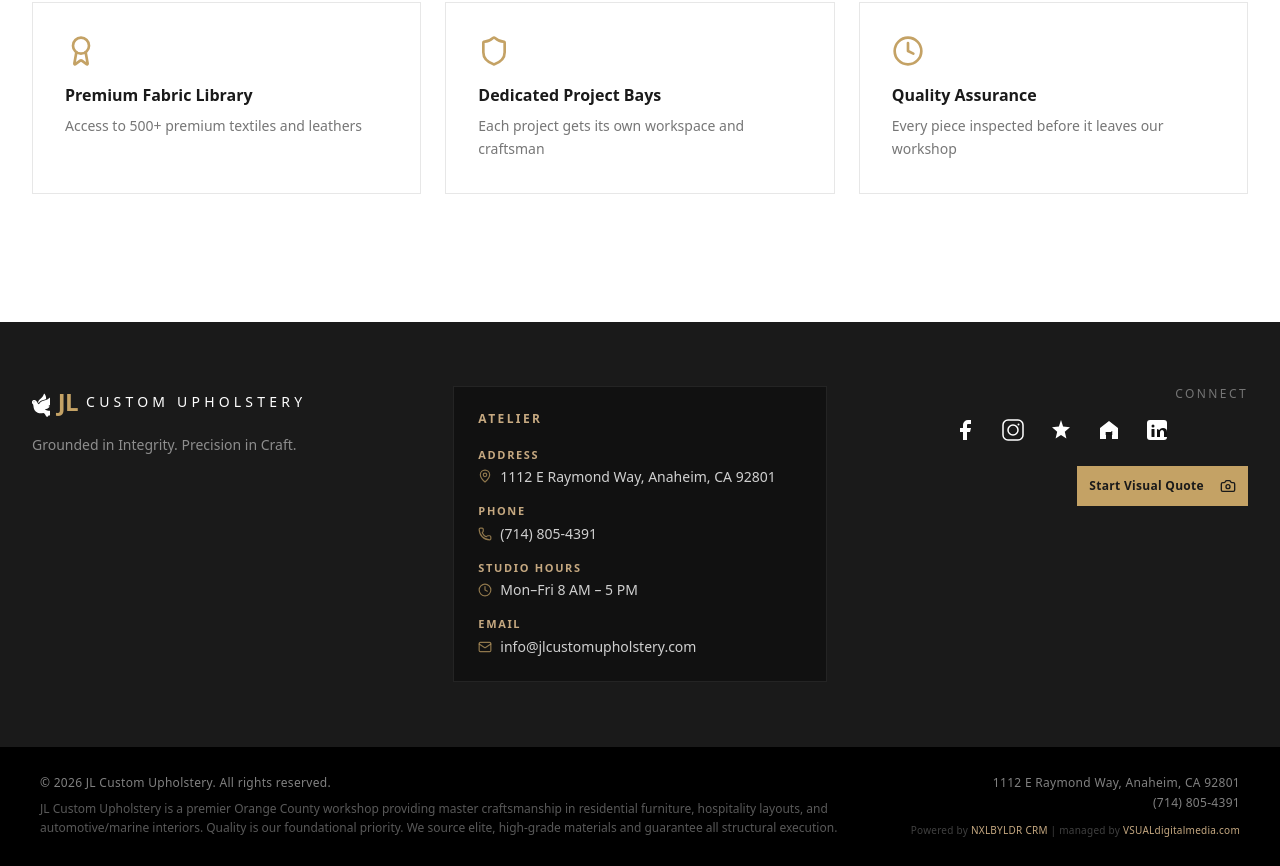
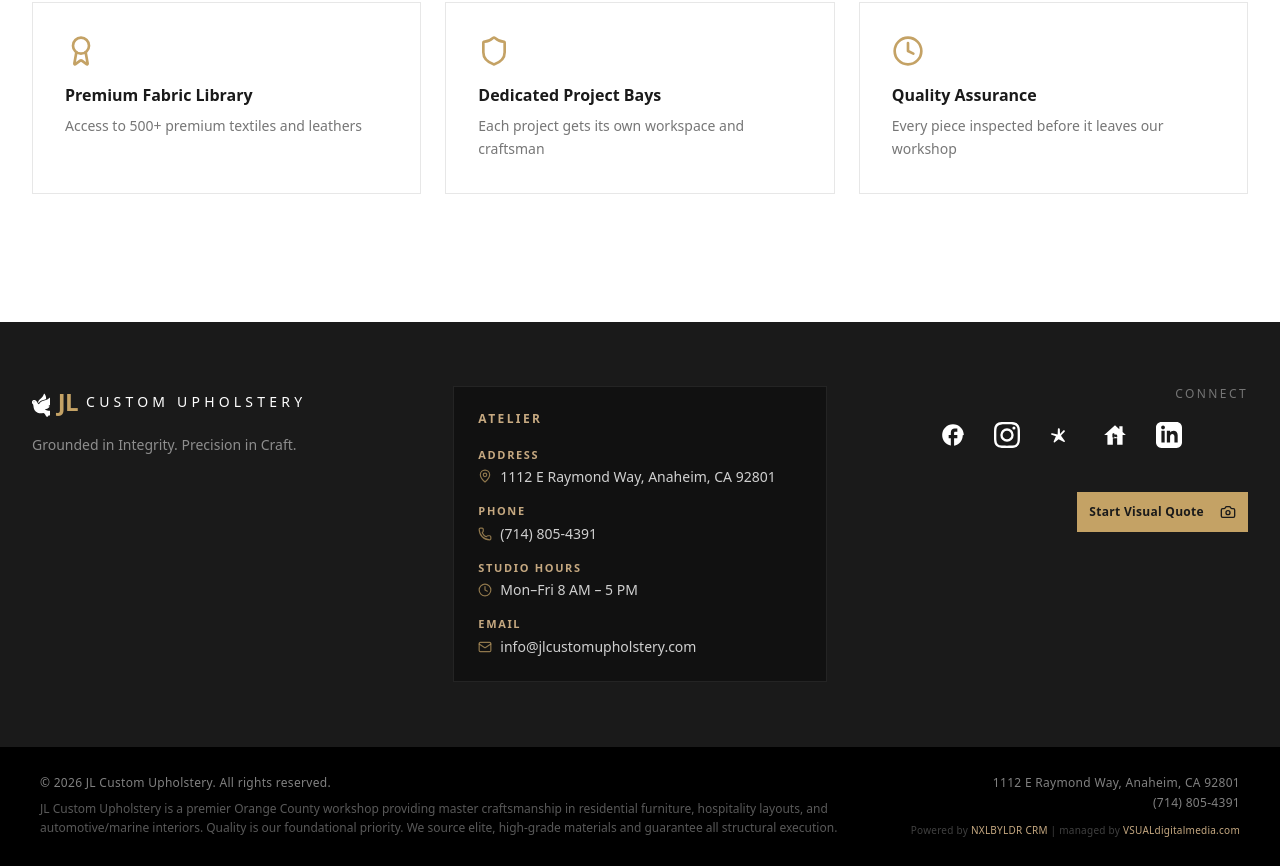
Before and after one commit to mohontotopu48-maker/JLLLL, a Next.js app: page / in a window 1280 px wide. Shown: the part 5247-6113 px from the top of the page. Built offline with nearby package versions, Linux system fonts and the light colour scheme.

Commit message:
8c274f6c-e929-441a-a352-a3fcaca233ca

```diff
--- a/src/app/globals.css
+++ b/src/app/globals.css
@@ -187,23 +187,20 @@
 }
 
 /* ── Social icon warm-gold neon ring hover ── */
-.social-icon-link {
-  display: inline-flex;
+.jl-footer-socials {
+  display: flex;
+  gap: 28px;
   align-items: center;
   justify-content: center;
-  color: #FFFFFF;
-  transition: filter 0.3s cubic-bezier(0.25, 1, 0.5, 1),
-              transform 0.3s cubic-bezier(0.25, 1, 0.5, 1);
+  padding: 20px 0;
 }
-
-.social-icon-link svg {
-  transition: filter 0.3s cubic-bezier(0.25, 1, 0.5, 1);
+.jl-social-link svg {
+  width: 26px;
+  height: 26px;
+  fill: #FFFFFF;
+  transition: filter 0.3s cubic-bezier(0.25, 1, 0.5, 1), transform 0.2s ease;
 }
-
-.social-icon-link:hover {
-  transform: scale(1.1);
+.jl-social-link:hover svg {
+  transform: scale(1.05);
+  filter: drop-shadow(0 0 3px #C5A880) drop-shadow(0 0 10px rgba(197, 168, 128, 0.8));
 }
-
-.social-icon-link:hover svg {
-  filter: drop-shadow(0 0 4px #C5A880) drop-shadow(0 0 12px rgba(197, 168, 128, 0.7));
-}
--- a/src/app/page.tsx
+++ b/src/app/page.tsx
@@ -1326,14 +1326,7 @@ function FacilitySection() {
 
 /* ──────────────────────────────── FOOTER ──────────────────────────────── */
 
-/* ── Social icon data (href + label only — SVGs are inline in Footer) ── */
-const socialLinks = [
-  { href: 'https://facebook.com/jlcustomupholstery', label: 'Facebook' },
-  { href: 'https://instagram.com/jlcustomupholstery', label: 'Instagram' },
-  { href: 'https://yelp.com/biz/jl-custom-upholstery-anaheim', label: 'Yelp' },
-  { href: 'https://nextdoor.com/pages/jl-custom-upholstery', label: 'Nextdoor' },
-  { href: 'https://linkedin.com/company/jlcustomupholstery', label: 'LinkedIn' },
-]
+
 
 function Footer() {
   return (
@@ -1416,72 +1409,21 @@ function Footer() {
             <h4 className="text-xs font-medium tracking-[0.2em] text-white/40 uppercase">
               Connect
             </h4>
-            <div className="mt-4 flex items-center justify-center gap-6">
-              {/* Facebook */}
-              <a
-                href={socialLinks[0].href}
-                target="_blank"
-                rel="noopener noreferrer"
-                aria-label={socialLinks[0].label}
-                className="social-icon-link"
-              >
-                <svg width="24" height="24" viewBox="0 0 24 24" fill="#FFFFFF" xmlns="http://www.w3.org/2000/svg">
-                  <path d="M18 2h-3a5 5 0 0 0-5 5v3H7v4h3v8h4v-8h3l1-4h-4V7a1 1 0 0 1 1-1h3z" />
-                </svg>
+            <div className="jl-footer-socials">
+              <a className="jl-social-link" href="https://facebook.com/jlcustomupholstery" target="_blank" rel="noopener noreferrer" aria-label="Facebook">
+                <svg viewBox="0 0 24 24"><path d="M22 12c0-5.52-4.48-10-10-10S2 6.48 2 12c0 4.84 3.44 8.87 8 9.8V15H8v-3h2V9.5C10 7.57 11.57 6 13.5 6H16v3h-2c-.55 0-1 .45-1 1v2h3v3h-3v6.95c4.56-.93 8-4.96 8-9.8z"/></svg>
               </a>
-              {/* Instagram */}
-              <a
-                href={socialLinks[1].href}
-                target="_blank"
-                rel="noopener noreferrer"
-                aria-label={socialLinks[1].label}
-                className="social-icon-link"
-              >
-                <svg width="24" height="24" viewBox="0 0 24 24" fill="none" stroke="#FFFFFF" strokeWidth="1.5" xmlns="http://www.w3.org/2000/svg">
-                  <rect x="2" y="2" width="20" height="20" rx="5" />
-                  <circle cx="12" cy="12" r="5" />
-                  <circle cx="17.5" cy="6.5" r="1" fill="#FFFFFF" stroke="none" />
-                </svg>
+              <a className="jl-social-link" href="https://instagram.com/jlcustomupholstery" target="_blank" rel="noopener noreferrer" aria-label="Instagram">
+                <svg viewBox="0 0 24 24"><path d="M12 2.163c3.204 0 3.584.012 4.85.07 3.252.148 4.771 1.691 4.919 4.919.058 1.265.069 1.645.069 4.849 0 3.205-.012 3.584-.069 4.849-.149 3.225-1.664 4.771-4.919 4.919-1.266.058-1.644.07-4.85.07-3.204 0-3.584-.012-4.849-.07-3.26-.149-4.771-1.699-4.919-4.92-.058-1.265-.07-1.644-.07-4.849 0-3.204.013-3.583.07-4.849.149-3.227 1.664-4.771 4.919-4.919 1.266-.057 1.645-.069 4.849-.069zM12 0C8.741 0 8.333.014 7.053.072 2.695.272.273 2.69.073 7.051.014 8.333 0 8.741 0 12c0 3.259.014 3.668.072 4.948.2 4.358 2.618 6.78 6.98 6.98 1.281.058 1.689.072 4.948.072 3.259 0 3.668-.014 4.948-.072 4.354-.2 6.782-2.618 6.979-6.98.059-1.28.073-1.689.073-4.948 0-3.259-.014-3.667-.072-4.947-.196-4.354-2.617-6.78-6.979-6.98C15.668.014 15.259 0 12 0zm0 5.838a6.162 6.162 0 1 0 0 12.324 6.162 6.162 0 0 0 0-12.324zM12 16a4 4 0 1 1 0-8 4 4 0 0 1 0 8zm6.406-11.845a1.44 1.44 0 1 0 0 2.881 1.44 1.44 0 0 0 0-2.881z"/></svg>
               </a>
-              {/* Yelp */}
-              <a
-                href={socialLinks[2].href}
-                target="_blank"
-                rel="noopener noreferrer"
-                aria-label={socialLinks[2].label}
-                className="social-icon-link"
-              >
-                <svg width="24" height="24" viewBox="0 0 24 24" fill="#FFFFFF" xmlns="http://www.w3.org/2000/svg">
-                  <path d="M12 2L14.1 8.5L21 9.2L15.8 13.8L17.4 20.5L12 17L6.6 20.5L8.2 13.8L3 9.2L9.9 8.5Z" />
-                </svg>
+              <a className="jl-social-link" href="https://yelp.com/biz/jl-custom-upholstery-anaheim" target="_blank" rel="noopener noreferrer" aria-label="Yelp">
+                <svg viewBox="0 0 24 24"><path d="M12.2 12.9l3.2 4.5s.4.5.1.8c-.3.3-.8.2-1.2 0l-4.5-2.2-1.2.9c-.8.6-1.5 1.3-2.3 1.9-.4.3-.9.2-1-.3-.1-.3-.1-.5 0-.7l2-4.7-4-1.3c-.5-.2-.7-.6-.5-1 .2-.4.6-.6 1.1-.4l5 1.1.2-4.9c0-.5.4-.9.9-.9.5 0 .9.3.9.8l.2 4.5 3-3.1c.3-.4.9-.4 1.2-.1.4.3.4.8.1 1.2l-3.2 3.3z"/></svg>
               </a>
-              {/* Nextdoor */}
-              <a
-                href={socialLinks[3].href}
-                target="_blank"
-                rel="noopener noreferrer"
-                aria-label={socialLinks[3].label}
-                className="social-icon-link"
-              >
-                <svg width="24" height="24" viewBox="0 0 24 24" fill="#FFFFFF" xmlns="http://www.w3.org/2000/svg">
-                  <path d="M12 3L3 10V21H9V14H15V21H21V10L12 3Z" />
-                  <text x="12" y="16.5" textAnchor="middle" fill="#111111" fontSize="6" fontWeight="700" fontFamily="sans-serif">nd</text>
-                </svg>
+              <a className="jl-social-link" href="https://nextdoor.com/pages/jl-custom-upholstery" target="_blank" rel="noopener noreferrer" aria-label="Nextdoor">
+                <svg viewBox="0 0 24 24"><path d="M19 9.3V4h-3v2.6L12 3 2 12h3v9h5v-6h4v6h5v-9h3L19 9.3zm-5.5 4.2c-.4.4-1 .5-1.5.2-.2-.1-.3-.3-.4-.5v.3c0 .6-.4 1-1 1s-1-.4-1-1v-2.1c0-.6.4-1 1-1s1 .4 1 1v.7c.1-.2.3-.4.5-.5.5-.3 1.1-.2 1.5.2.4.4.5 1.1.5 1.6 0 .5-.2 1.1-.6 1.5z"/></svg>
               </a>
-              {/* LinkedIn */}
-              <a
-                href={socialLinks[4].href}
-                target="_blank"
-                rel="noopener noreferrer"
-                aria-label={socialLinks[4].label}
-                className="social-icon-link"
-              >
-                <svg width="24" height="24" viewBox="0 0 24 24" fill="#FFFFFF" xmlns="http://www.w3.org/2000/svg">
-                  <rect x="2" y="2" width="20" height="20" rx="3" />
-                  <circle cx="8" cy="8" r="1.5" fill="#111111" />
-                  <rect x="6.5" y="11" width="3" height="8" rx="0.5" fill="#111111" />
-                  <path d="M12 11v8h3v-4.5c0-1.5 1-2.5 2-2.5s2 1 2 2.5V19h3v-5c0-3-1.5-4-4-4s-3 1-3.5 2" fill="#111111" />
-                </svg>
+              <a className="jl-social-link" href="https://linkedin.com/company/jlcustomupholstery" target="_blank" rel="noopener noreferrer" aria-label="LinkedIn">
+                <svg viewBox="0 0 24 24"><path d="M19 0h-14c-2.761 0-5 2.239-5 5v14c0 2.761 2.239 5 5 5h14c2.762 0 5-2.239 5-5v-14c0-2.761-2.238-5-5-5zm-11 19h-3v-11h3v11zm-1.5-12.268c-.966 0-1.75-.79-1.75-1.764s.784-1.764 1.75-1.764 1.75.79 1.75 1.764-.783 1.764-1.75 1.764zm13.5 12.268h-3v-5.604c0-3.368-4-3.113-4 0v5.604h-3v-11h3v1.765c1.396-2.586 7-2.777 7 2.476v6.759z"/></svg>
               </a>
             </div>
             <div className="mt-6">
```
